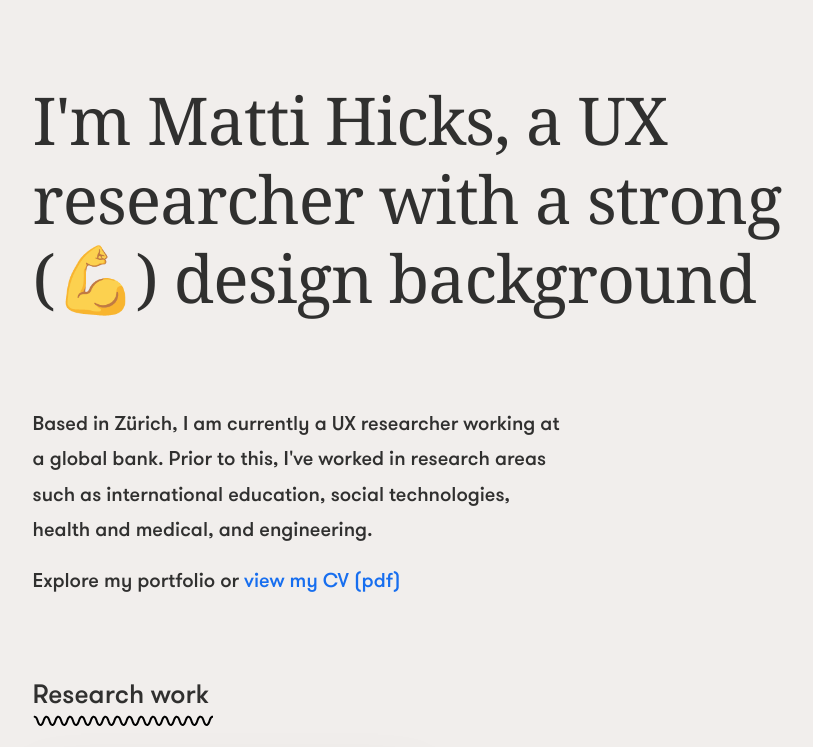
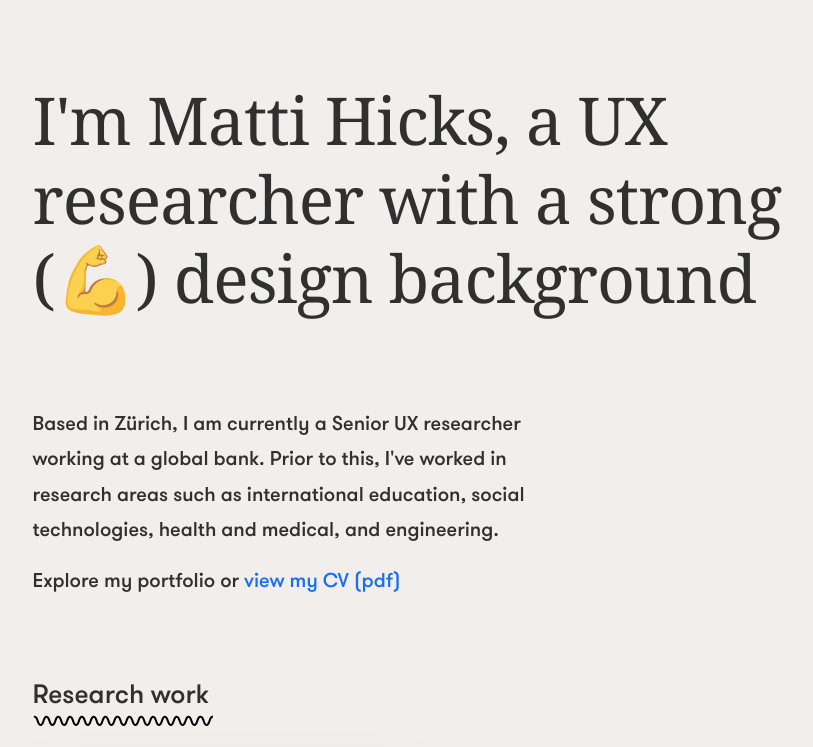
Before and after one commit to mattihicks/mattihicks-portfolio, a Jekyll site: the page built from index.md, in a window 1280 px wide and 900 px high, cut to the strip 0-747 px from the top of the window. Shown: the whole strip, without its empty margins (197-1010 px from the left). Built offline with Jekyll 4.4.1, drawn with Linux system fonts in a browser that asks for light colours; some web fonts are replaced.

```diff
--- a/_layouts/home.html
+++ b/_layouts/home.html
@@ -15,7 +15,7 @@
           </div>
 
           <div class="row">
-                <div class="col-8 introPara"><p>Based in Zürich, I am currently a UX researcher working at a global bank. Prior to this, I've worked in research areas such as international education, social technologies, health and medical, and engineering.</p>
+                <div class="col-8 introPara"><p>Based in Zürich, I am currently a Senior UX researcher working at a global bank. Prior to this, I've worked in research areas such as international education, social technologies, health and medical, and engineering.</p>
                   <p>Explore my portfolio or <a href="../assets/papers/mhicksCV.pdf">view my CV (pdf)</a></p>
                   <div class="col-2"></div>
               </div>
```
Also changed, not shown: 1 other file.
